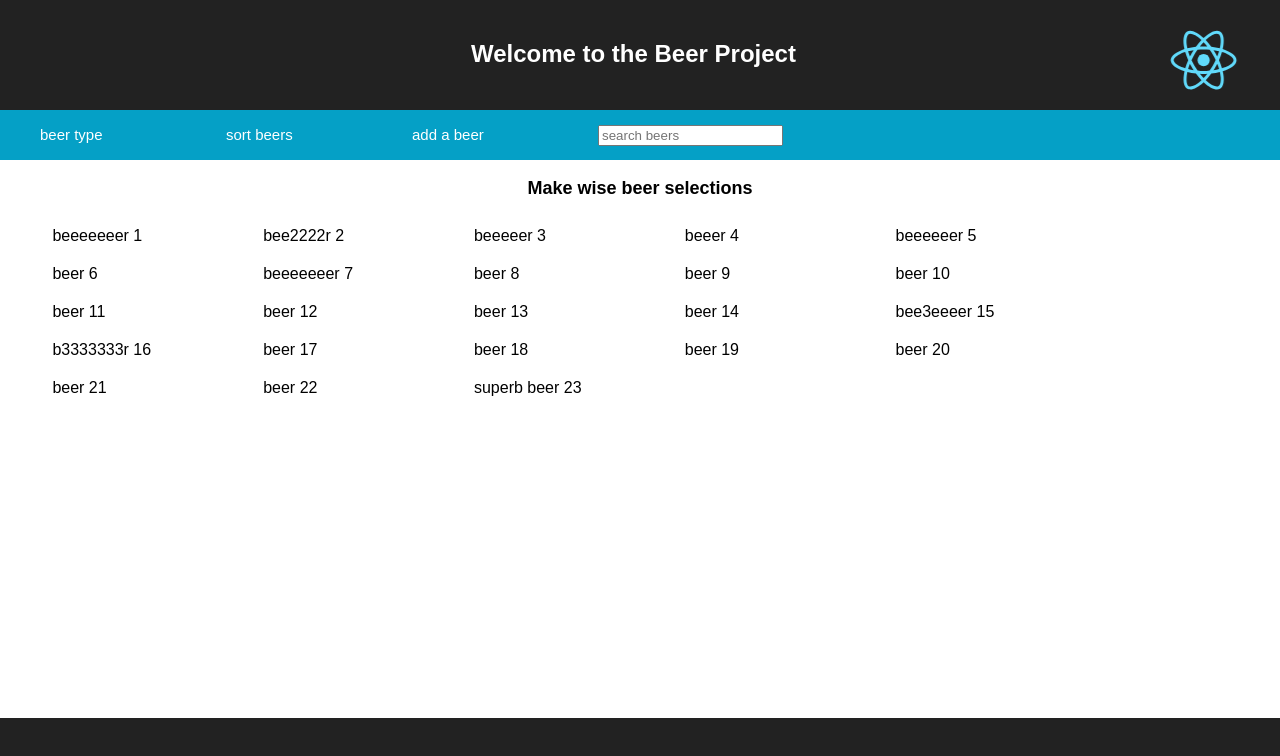
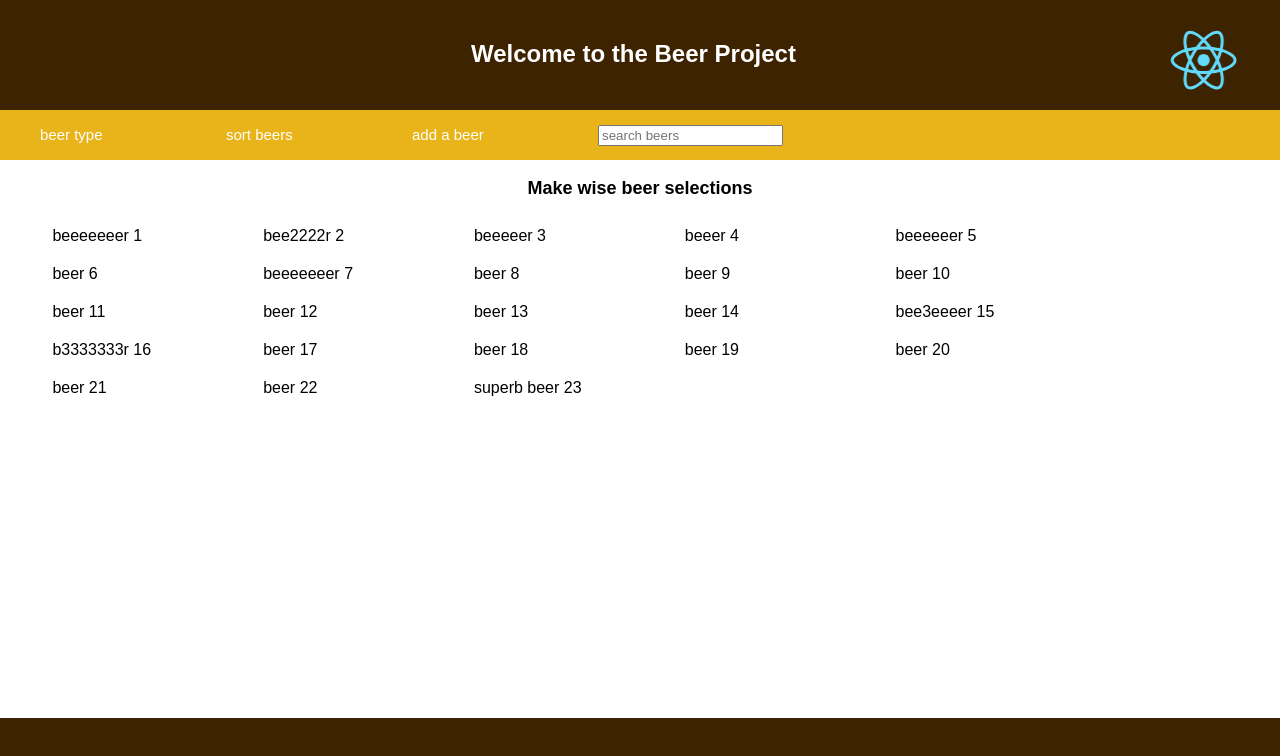
Before and after one commit to chadellison/beer-project, a React (Create React App) app: page / in a window 1280 px wide. Shown: the top 756 px of the page. Built offline with nearby package versions, Linux system fonts and the light colour scheme.

Commit message:
Adjust color

```diff
--- a/src/App.css
+++ b/src/App.css
@@ -9,7 +9,8 @@
 }
 
 .App-header {
-  background-color: #222;
+  /*background-color: #222;*/
+  background-color: #3d2300;
   height: 70px;
   padding: 20px;
   color: white;
@@ -27,7 +28,8 @@
 }
 
 .App-footer {
-  background-color: #222;
+  /*background-color: #222;*/
+  background-color: #3d2300;
   height: 50px;
   padding: 20px;
   color: white;
@@ -56,7 +58,7 @@ ul li {
 
 .nav-bar {
   height: 50px;
-  background-color: #05a0c6;
+  background-color: #e8b419;
   color: white;
   font-size: 15px;
   line-height: 50px;
```
